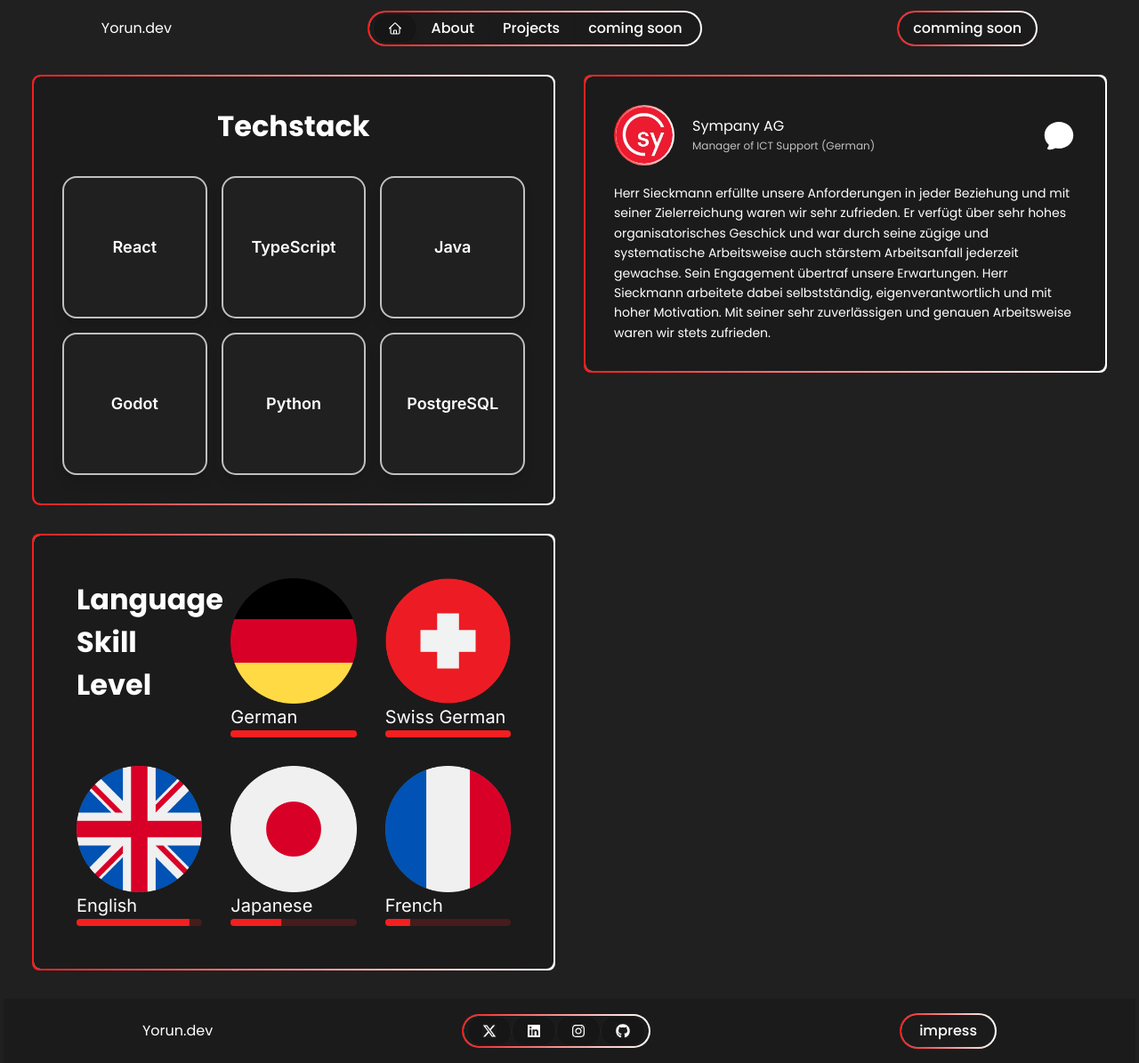
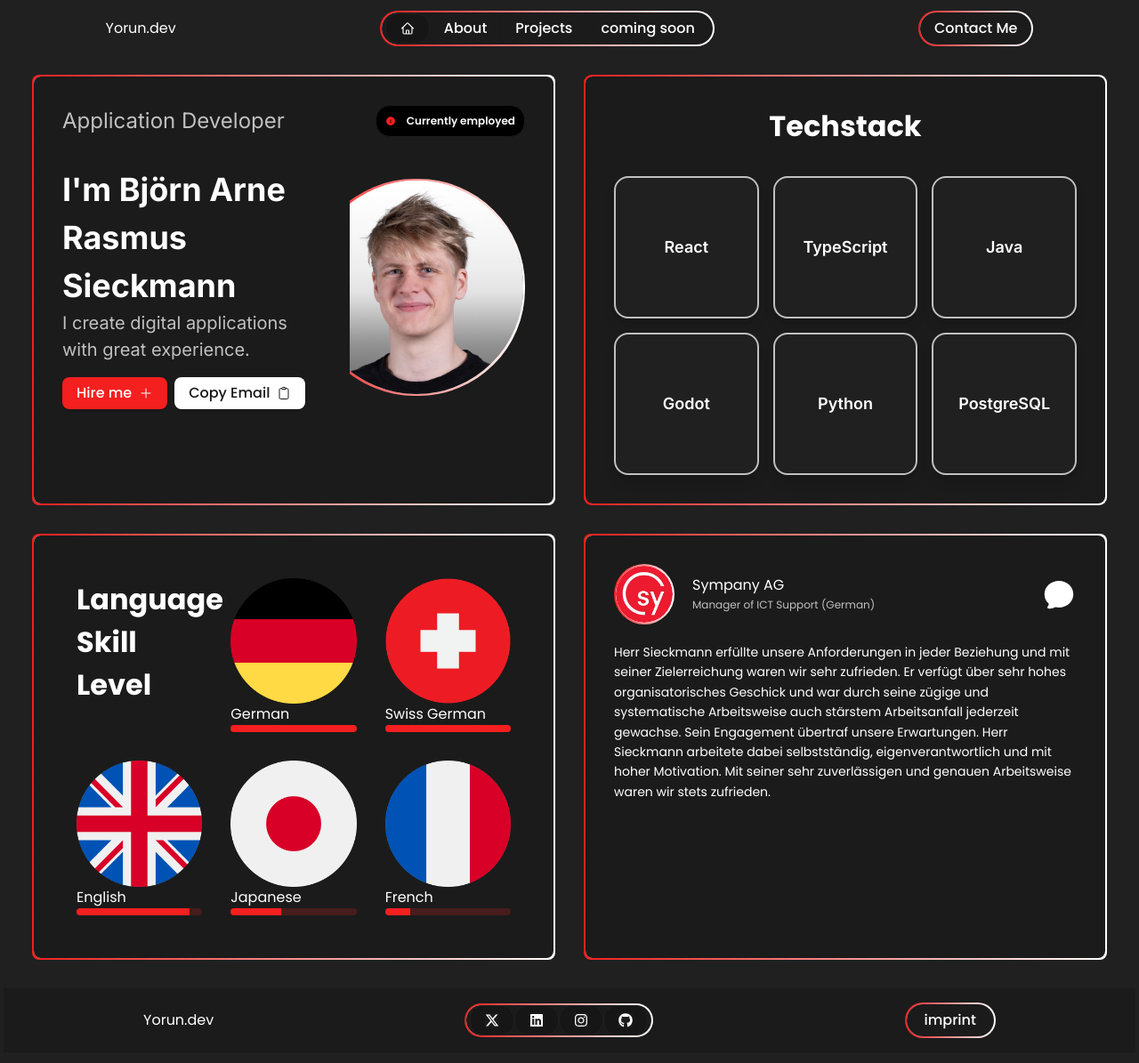
Before and after one commit to BambusTM/YorunFE, a Next.js app: page /about in a window 1280 px wide. Shown: the whole page at 89% size. Built offline with nearby package versions, Linux system fonts and the light colour scheme.

Commit message:
added form toasts and reset after sending

```diff
--- a/src/app/about/page.tsx
+++ b/src/app/about/page.tsx
@@ -1,18 +1,22 @@
 import SkillsCard from "@/components/organisms/SkillsCard";
 import TestimonialCard from "@/components/molecules/TestimonialCard";
 import LanguageCard from "@/components/organisms/LanguageCard";
+import HireCard from "@/components/organisms/HireCard";
 
 export default function About() {
     return (
-        <div className="grid grid-cols-4 gap-8">
+        <div className="grid grid-cols-1 md:grid-cols-4 gap-8">
+            <div className="md:col-span-2">
+                <HireCard />
+            </div>
             <div className="md:col-span-2">
                 <SkillsCard />
             </div>
             <div className="md:col-span-2">
-                <TestimonialCard />
+                <LanguageCard />
             </div>
             <div className="md:col-span-2">
-                <LanguageCard />
+                <TestimonialCard />
             </div>
         </div>
     );
--- a/src/app/impress/page.tsx
+++ /dev/null
@@ -1,9 +0,0 @@
-import ImpressContent from "@/components/organisms/ImpressContent"
-
-export default function Impress() {
-    return (
-        <div className="flex justify-around">
-            <ImpressContent/>
-        </div>
-    );
-}
--- /dev/null
+++ b/src/app/imprint/page.tsx
@@ -0,0 +1,9 @@
+import ImprintContent from "@/components/organisms/ImprintContent"
+
+export default function Imprint() {
+    return (
+        <div className="flex justify-around">
+            <ImprintContent/>
+        </div>
+    );
+}
--- a/src/components/molecules/ContactForm.tsx
+++ b/src/components/molecules/ContactForm.tsx
@@ -17,6 +17,7 @@ import {Textarea} from "@/components/ui/textarea";
 import emailjs from 'emailjs-com';
 import {z} from "zod";
 import GradientBorder from "@/components/atoms/GradiantBorder";
+import {useToast} from "@/hooks/use-toast";
 
 const inputFields = [
     {
@@ -39,11 +40,13 @@ const inputFields = [
 const formSchema = z.object({
     name: z.string().min(2, {message: "Name must be at least 2 characters."}),
     email: z.string().email({message: "Please use a valid email format."}).min(1),
-    reference: z.string().max(50, {message: "Reference can't be longer than 50 characters."}).max(1),
+    reference: z.string().max(50, {message: "Reference can't be longer than 50 characters."}).min(1),
     message: z.string().max(250, {message: "Message can't be longer than 250 characters."}).min(1),
 });
 
 export function ContactForm() {
+    const {toast} = useToast()
+
     const form = useForm<z.infer<typeof formSchema>>({
         resolver: zodResolver(formSchema),
         defaultValues: {
@@ -65,11 +68,19 @@ export function ContactForm() {
                 message: values.message,
             },
             process.env.NEXT_PUBLIC_EMAILJS_PUBLIC_KEY || ''
-        )
-            .then((response) => {
+        ).then((response) => {
+                toast({
+                    variant: "default",
+                    description: `Form sent successfully!`,
+                });
                 console.log("Email sent successfully:", response.status, response.text);
+                form.reset();
             })
             .catch((error) => {
+                toast({
+                    variant: "destructive",
+                    description: `Form sent successfully!`,
+                });
                 console.error("Failed to send email:", error);
             });
     }
--- a/src/components/molecules/LanguageSkill.tsx
+++ b/src/components/molecules/LanguageSkill.tsx
@@ -10,9 +10,9 @@ export default function LanguageSkill({language = "", skillLevel = 0, children}:
     return(
         <div>
             {children}
-            <h4>
+            <h5>
                 {language}
-            </h4>
+            </h5>
             <Progress value={skillLevel} />
         </div>
     );
--- a/src/components/molecules/TestimonialCard.tsx
+++ b/src/components/molecules/TestimonialCard.tsx
@@ -3,7 +3,7 @@ import MyAvatar from "@/components/atoms/MyAvatar";
 
 export default function TestimonialCard() {
     return (
-        <GradientBorder borderRadius={8}>
+        <GradientBorder borderRadius={8} className={"h-full"}>
             <div className="mx-auto bg-border rounded-sm p-8 w-full h-full">
                 <div className={"flex justify-between"}>
                     <div className={"flex pb-5 items-center"}>
--- a/src/components/organisms/Footer.tsx
+++ b/src/components/organisms/Footer.tsx
@@ -31,7 +31,7 @@ export default function Footer() {
 
                 <GradientBorder borderRadius={50}>
                     <div className="bg-border rounded-full flex items-center justify-center px-1">
-                        <NavBarLink href={"impress"} text={"impress"} />
+                        <NavBarLink href={"imprint"} text={"imprint"} />
                     </div>
                 </GradientBorder>
             </div>
@@ -57,7 +57,7 @@ export default function Footer() {
 
                 <GradientBorder borderRadius={50}>
                     <div className="bg-border rounded-full flex items-center justify-center p-2">
-                        <NavBarLink href={"impress"} text={"impress"} />
+                        <NavBarLink href={"imprint"} text={"imprint"} />
                     </div>
                 </GradientBorder>
             </div>
--- a/src/components/organisms/HireCard.tsx
+++ b/src/components/organisms/HireCard.tsx
@@ -9,15 +9,15 @@ import {toast} from "@/hooks/use-toast";
 
 export default function HireCard() {
     return (
-        <GradientBorder borderRadius={8}>
-            <div className="mx-auto bg-border rounded-sm p-8 w-full">
+        <GradientBorder borderRadius={8} className={"h-full"}>
+            <div className="mx-auto bg-border rounded-sm p-8 w-full h-full">
                 <div className="flex flex-col md:flex-row justify-between pb-8">
                     <h3 className="muted">
                         Application Developer
                     </h3>
                     <EmploymentStatus />
                 </div>
-                <div className="flex flex-col md:flex-row justify-between">
+                <div className="flex flex-col md:flex-row justify-between items-start md:items-center">
                     <div className="flex flex-col mb-4 md:mb-0">
                         <h1 className="font-bold">
                             I&#39;m Björn Arne Rasmus <br /> Sieckmann
@@ -27,7 +27,7 @@ export default function HireCard() {
                         </h4>
 
                         <div className="flex flex-col sm:flex-row mt-4">
-                            <Link className={`${buttonVariants({variant: "default"})} rounded-lg mb-2 sm:mb-0 sm:mr-2`}
+                            <Link className={`${buttonVariants({ variant: "default" })} rounded-lg mb-2 sm:mb-0 sm:mr-2`}
                                   href={"contact"}>
                                 <h5>
                                     Hire me
@@ -61,8 +61,8 @@ export default function HireCard() {
                             </Button>
                         </div>
                     </div>
-                    <div className="flex h- justify-center md:justify-end items-center">
-                        <MyAvatar picture={"assets/me.png"} size={"w-60 h-60"}/>
+                    <div className="flex justify-center md:justify-end items-center max-w-full md:max-w-xs overflow-hidden">
+                        <MyAvatar picture={"assets/me.png"} size={"w-60 h-60"} />
                     </div>
                 </div>
             </div>
--- a/src/components/organisms/ImpressContent.tsx
+++ b/src/components/organisms/ImprintContent.tsx
@@ -30,14 +30,14 @@ const contacts = [
     }
 ]
 
-export default function ImpressContent() {
+export default function ImprintContent() {
     const {toast} = useToast()
 
     return (
         <GradientBorder borderRadius={9}>
             <div className="mx-auto bg-border rounded-sm p-8 w-full">
                 <h2 className={"font-bold text-center"}>
-                    Impress
+                    Imprint
                 </h2>
                 <h3>
                     Disclaimer
@@ -95,6 +95,7 @@ export default function ImpressContent() {
                                                     });
                                                 }).catch((error) => {
                                                     toast({
+                                                        variant: "destructive",
                                                         description: "Failed to copy message!",
                                                     });
                                                     console.error("Copy failed:", error);
--- a/src/components/organisms/LanguageCard.tsx
+++ b/src/components/organisms/LanguageCard.tsx
@@ -33,7 +33,7 @@ const languages = [
 export default function LanguageCard() {
     return (
         <GradientBorder borderRadius={8} className="h-full">
-            <div className="grid grid-cols-3 mx-auto bg-border gap-8 rounded-sm p-12 h-full">
+            <div className="grid grid-cols-2 md:grid-cols-3 mx-auto bg-border gap-8 rounded-sm p-12 h-full">
                 <div className={"grid-cols-1"}>
                     <h2 className={"font-bold"}>
                         Language Skill Level
--- a/src/components/organisms/NavBar.tsx
+++ b/src/components/organisms/NavBar.tsx
@@ -42,13 +42,13 @@ export default function NavBar() {
 
                 <GradientBorder borderRadius={50}>
                     <div className="bg-border rounded-full flex items-center justify-center">
-                        <NavBarLink href={"#"} text={"comming soon"} />
+                        <NavBarLink href={"contact"} text={"Contact Me"} />
                     </div>
                 </GradientBorder>
             </div>
 
             {/* Mobile Navbar */}
-            <div className="fixed bottom-0 w-full md:hidden bg-background py-2 z-10">
+            <div className="fixed bottom-0 w-full md:hidden bg-background py-4 z-10">
                 <GradientBorder borderRadius={50}>
                     <div className="bg-border rounded-full flex items-center justify-around px-4 py-2">
                         <Link
@@ -74,7 +74,7 @@ export default function NavBar() {
 
                         <NavBarLink href={"about"} text={"About"} />
                         <NavBarLink href={"projects"} text={"Projects"} />
-                        <NavBarLink href={"portfolio"} text={"Portfolio"} />
+                        <NavBarLink href={"#"} text={"soon"} />
                     </div>
                 </GradientBorder>
             </div>
--- a/src/components/organisms/SkillsCard.tsx
+++ b/src/components/organisms/SkillsCard.tsx
@@ -19,7 +19,7 @@ export default function SkillsCard() {
                         Techstack
                     </h2>
                 </div>
-                <div className={"grid grid-cols-3 gap-4"}>
+                <div className={"grid  grid-cols-2 md:grid-cols-3 gap-4"}>
                     {skills.map((skill, index) => (
                         <Skill key={index} skillName={skill.name} description={skill.description}/>
                     ))}
```
